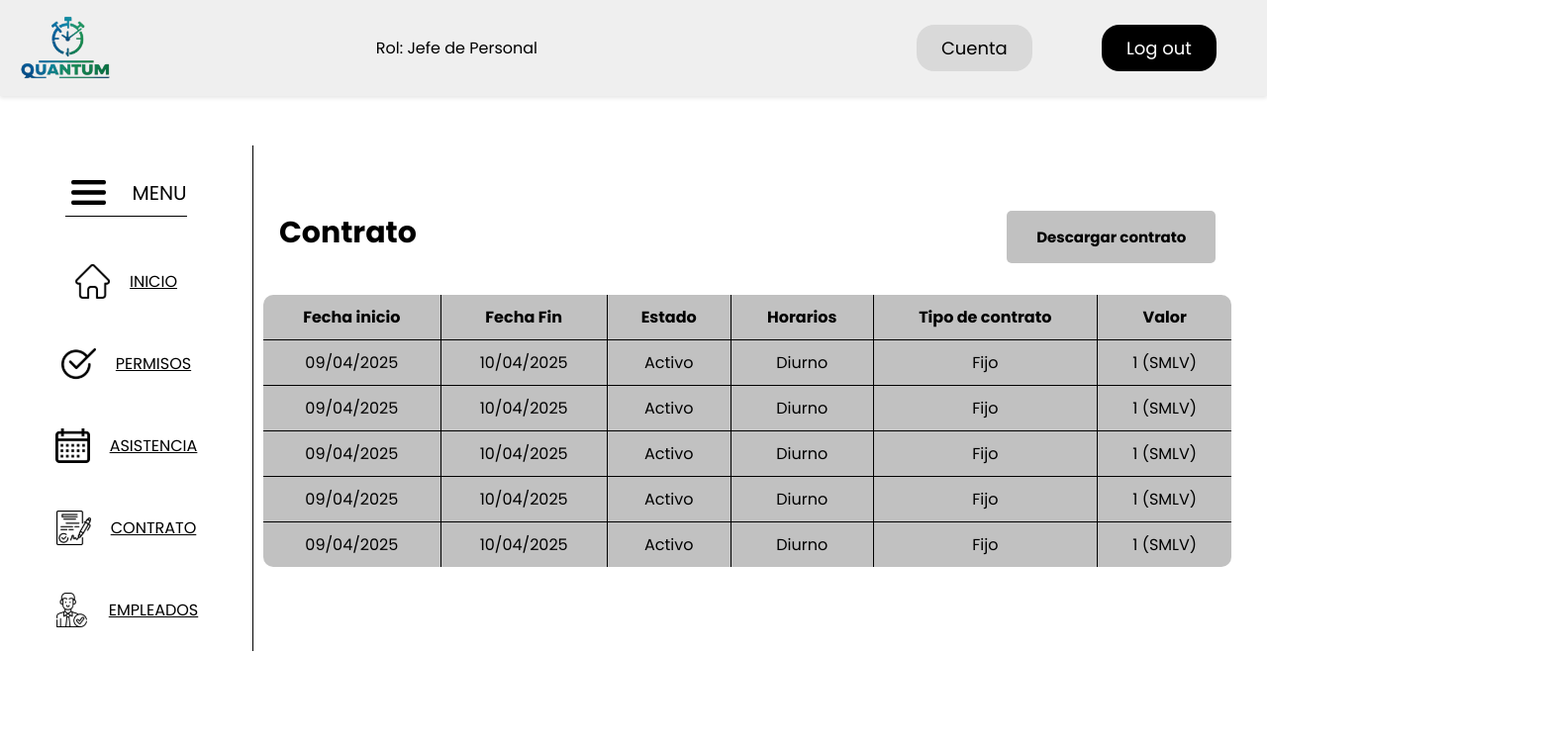
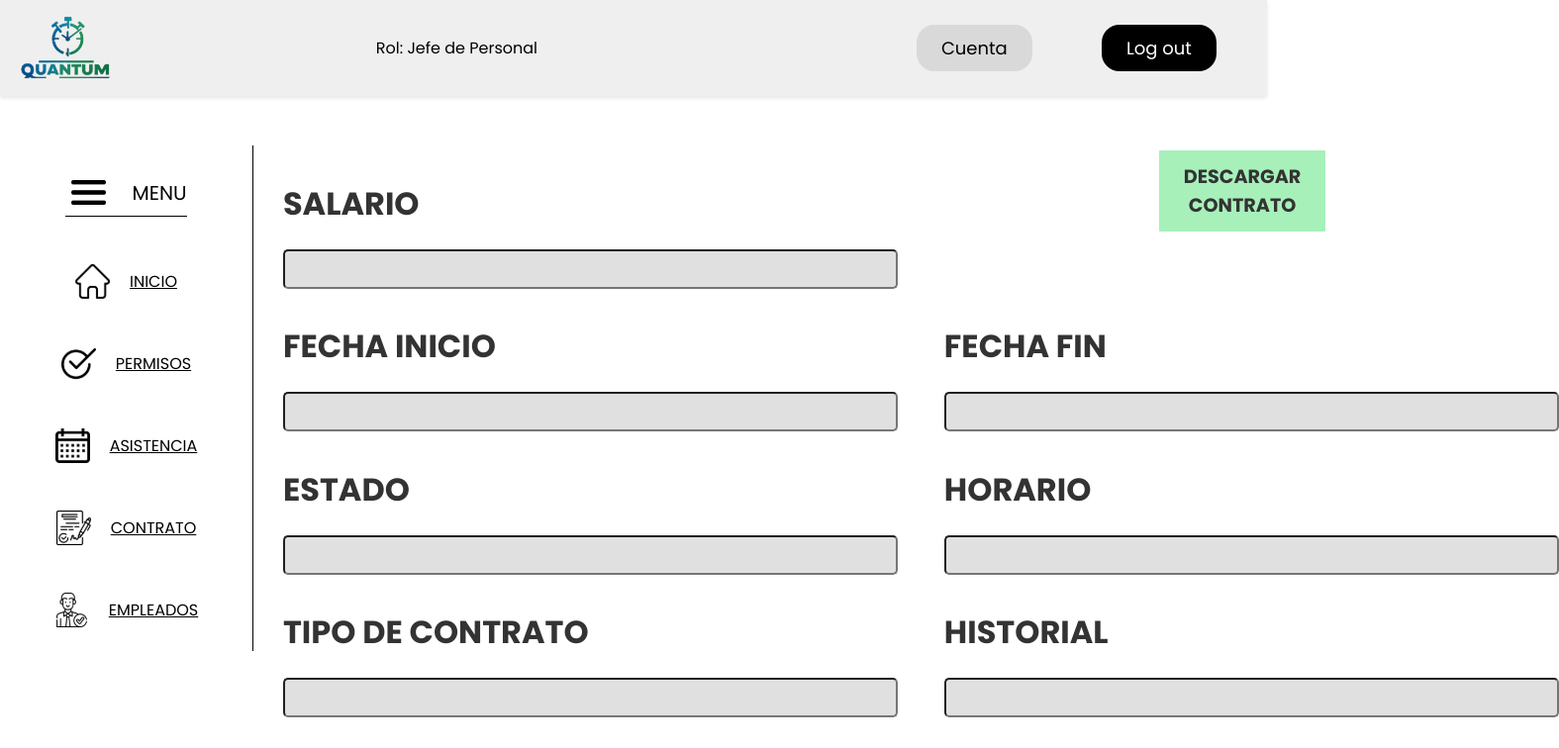
Before and after one commit to T0rricelly/mookup_quantum, a React (Vite) app: page /home/contrat in a window 1280 px wide. Shown: the top 756 px of the page at 99% size, 1575 px wide, since content can reach past the window. Built offline with nearby package versions, Linux system fonts and the light colour scheme; sample sign-in values are in the browser's storage.

Commit message:
vista contrato jefe

```diff
--- a/src/components/components_home/Home.jsx
+++ b/src/components/components_home/Home.jsx
@@ -8,8 +8,8 @@ import Cont_permisos from '../components_permisos/cont_permisos';
 import Calendarp from '../components_calendar/Calendarp';
 import { Formulario } from './Formulario';
 import Employe from '../Components_employe/Employe';
-import Table_Employe from './table_employe';
 
+import Contrato  from '../../views/Empleado/contrato/contrat.jsx';
 export const Home = () => {
   return (
     <>
@@ -25,7 +25,7 @@ export const Home = () => {
             <Route path="assistance" element={<Calendarp />} />
             <Route path="cuenta" element={<Formulario />} />
             <Route path="employe" element={<Employe />} />
-            <Route path="contrat" element={<Table_Employe />} />
+            <Route path="contrat" element={<Contrato />} />
           </Routes>
         </main>
       </div>
--- /dev/null
+++ b/src/views/Empleado/contrato/contrat.css
@@ -0,0 +1,58 @@
+.container-contrato {
+display: grid;
+grid-template-columns: 1fr 1fr;
+gap: 5%;
+padding: 3%;
+background-color: #ffffff;
+font-family: Arial, sans-serif;
+margin-top: 5px;
+height: 350px;
+margin-bottom: 5px;
+
+}
+.campo-item {
+display: flex;
+flex-direction: column;
+font-size: 200%;
+}
+.campo-label {
+font-weight: bold;
+margin-bottom: 2px;
+color: #333;
+font-size: 1em;
+align-items: center;
+}
+.campo-editor {
+background-color: #e0e0e0;
+height: 40px;
+border-radius: 5px;
+font-size: 1em;
+margin-top: 20px;
+margin-bottom: 20px;
+
+}
+.container-descargar-contrato {
+grid-column: 2/ 3;
+display: flex;
+justify-content: center;
+align-items: flex-start;
+padding: 0;
+align-items: flex-start;
+margin-top: -30px;
+margin-right: 3%;
+}
+.boton-descargar {
+background-color: #a7f0ba;
+color: #333;
+border: none;
+padding: 12px 25px;
+border-radius: 1px;
+cursor: pointer;
+font-weight: bold;
+font-size: 1.2em;
+text-transform: uppercase;
+transition: background-color 0.2s ease;
+}
+.boton-descargar:hover {
+background-color: #96e0a9;
+}
--- /dev/null
+++ b/src/views/Empleado/contrato/contrat.jsx
@@ -0,0 +1,53 @@
+
+import "./contrat.css";
+import React from "react";
+const Contrato = () => {
+    return (
+        <>
+
+    <div className="container-contrato">
+    <div className="campo-item">
+
+        <label className="campo-label">SALARIO</label>
+    <input className="campo-editor"></input>
+    </div>
+
+    <div className="container-descargar-contrato">
+        <button className="boton-descargar">DESCARGAR<br />CONTRATO</button>
+    </div>
+
+    <div className="campo-item">
+        <label className="campo-label">FECHA INICIO</label>
+        <input className="campo-editor"></input>
+    </div>
+
+    <div className="campo-item">
+        <label className="campo-label">FECHA FIN</label>
+        <input className="campo-editor"></input>
+    </div>
+
+    <div className="campo-item">
+        <label className="campo-label">ESTADO</label>
+        <input className="campo-editor"></input>
+    </div>
+
+    <div className="campo-item">
+        <label className="campo-label">HORARIO</label>
+        <input className="campo-editor"></input>
+    </div>
+
+    <div className="campo-item ">
+        <label className="campo-label">TIPO DE CONTRATO</label>
+        <input className="campo-editor"></input>
+    </div>
+
+    <div className="campo-item ">
+        <label className="campo-label">HISTORIAL</label>
+        <input className="campo-editor"></input>
+    </div>
+    </div>
+
+    </>
+    );
+}
+export default Contrato;
```
